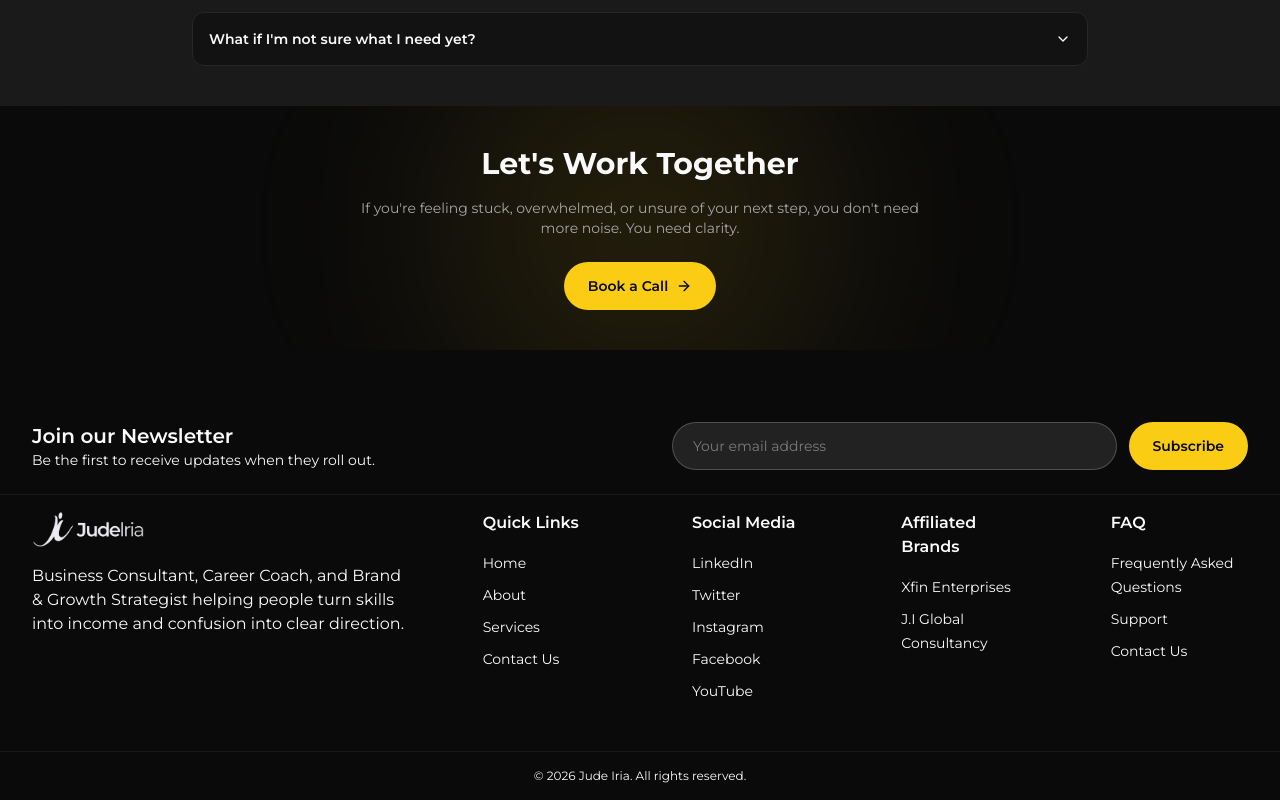
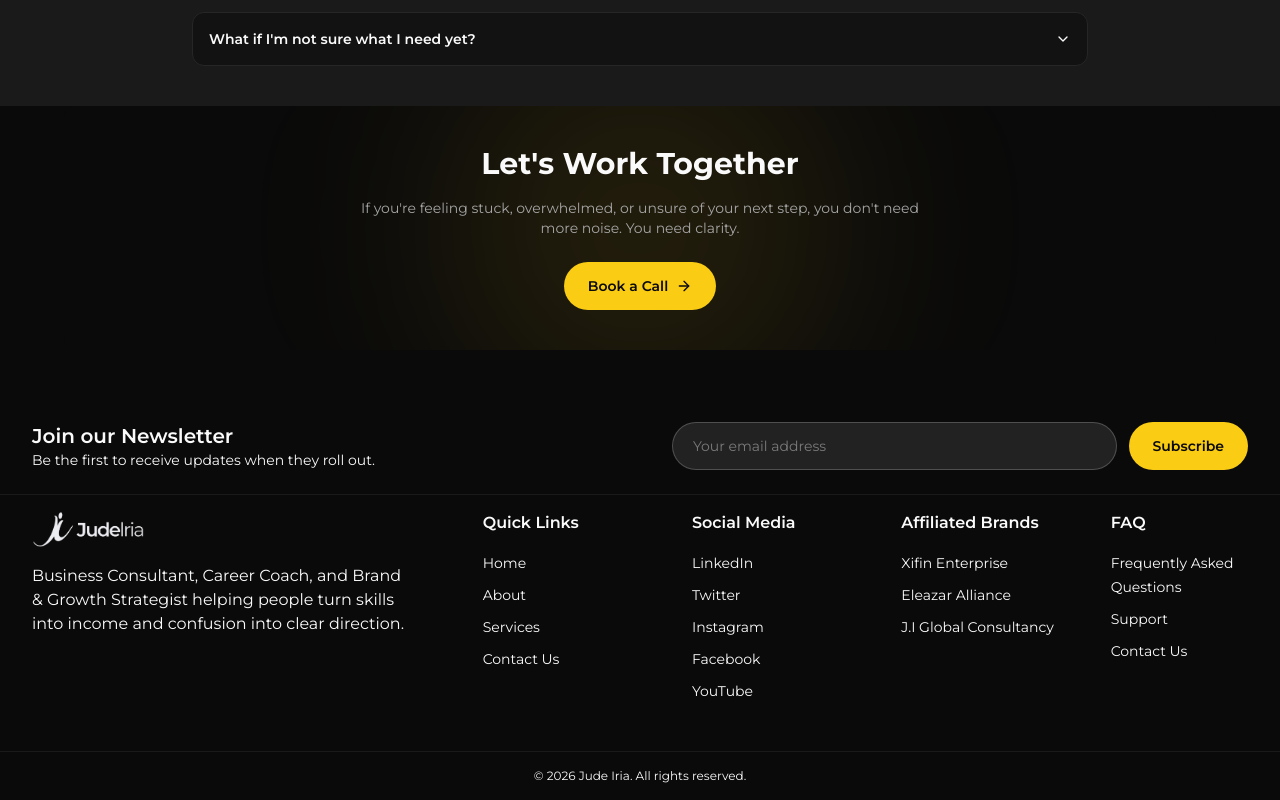
Before and after one commit to Jo-shua09/Judeiria-Website, a React (Vite) app: page /about in a window 1280 px wide. Shown: the part 3348-4148 px from the top of the page. Built offline with nearby package versions, Linux system fonts and the light colour scheme; the HTML template or start-up script is replaced by a standard one.

Commit message:
`Update Footer component with new affiliated brands and links`

```diff
--- a/src/components/layout/Footer.tsx
+++ b/src/components/layout/Footer.tsx
@@ -32,7 +32,8 @@ export function Footer() {
       { label: "YouTube", href: "https://www.youtube.com/@jude_iria" },
     ],
     "Affiliated Brands": [
-      { label: "Xfin Enterprises", href: "#" },
+      { label: "Xifin Enterprise", href: "https://xifinenterprise.com/" },
+      { label: "Eleazar Alliance", href: "https://eleazer-alliance.vercel.app/" },
       { label: "J.I Global Consultancy", href: "#" },
     ],
     FAQ: [
@@ -83,7 +84,7 @@ export function Footer() {
 
           {/* Footer Links */}
           {Object.entries(footerLinks).map(([title, links]) => (
-            <div key={title} className="w-fit md:ml-8 col-span-1">
+            <div key={title} className="w-full md:ml-8 col-span-1">
               <h4 className="font-semibold text-base mb-4">{title}</h4>
               <ul className="space-y-2">
                 {links.map((link) => (
```
